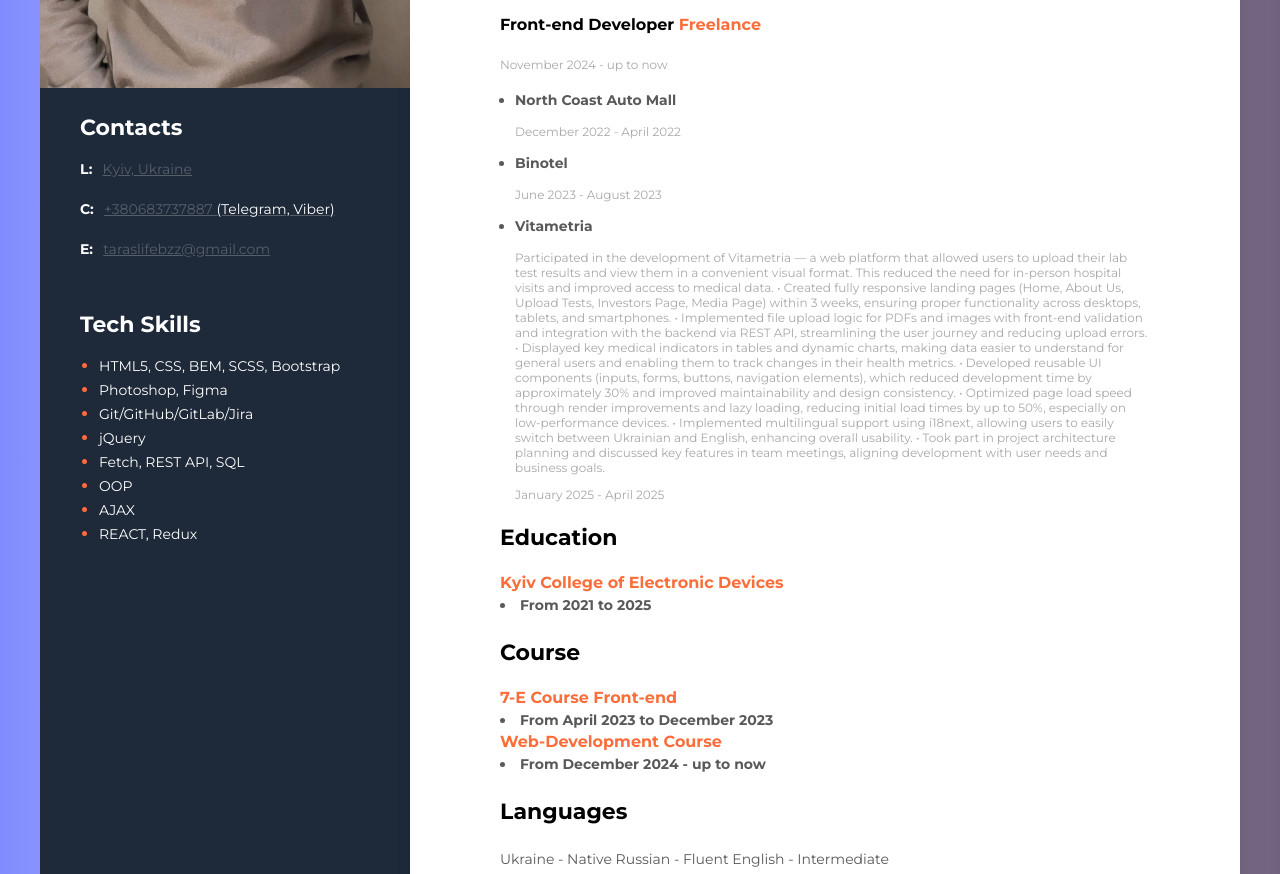
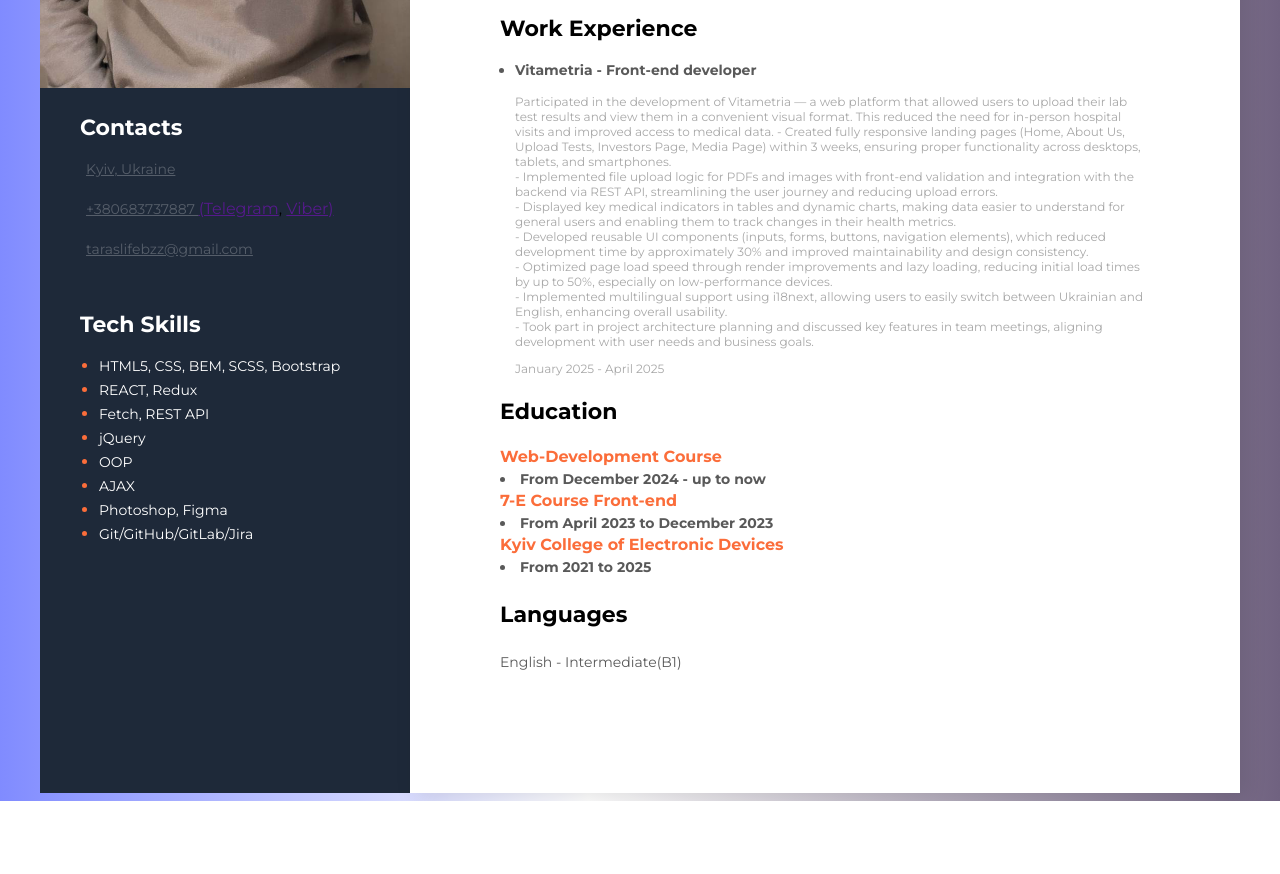
Before and after one commit to Tarik7867/me, a plain HTML site: page index.html in a window 1280 px wide. Shown: the part 560-1434 px from the top of the page. After the commit the page ends 1361 px from the top, so only its background shows below. Drawn offline with Linux system fonts and the light colour scheme.

Commit message:
Update index.html

```diff
--- a/index.html
+++ b/index.html
@@ -24,7 +24,7 @@
                 <div class="about ">
                     <h1 class="about-name">Taras Omelianchenko</h1>
                     <h2 class="about-position">Front-end Developer</h2>
-                    <p class="about-description">A 4rd-year college student, major 121 - software engineering, became interested in IT at the age of 15 and began studying front-end at the age of 16.</p></div>
+                    <p class="about-description">Front-end Developer with hands-on experience in building responsive web interfaces, including healthcare platforms. Skilled in React, HTML, CSS, JavaScript, and UI/UX tools. Actively seeking an opportunity to grow within a team and contribute to real-world projects.</p></div>
 
                    <!--Projects-->
                     <div class="project">
@@ -33,7 +33,7 @@
                             <li class="line">
 
                                 <span class="projectm5">
-                                <a target="_blank" href="https://tarik7867.github.io/work7/
+                                <a target="_blank" href="https://tarik7867.github.io/TourAgent/
                                 " class="project-mark">
                                 https://tarik7867.github.io/TourAgent/</a>
                              ..................<span class="valera">[</span>HTML5, CSS3, JS, AJAX, PHP <span class="valera">]</span></li>
@@ -55,23 +55,18 @@
                         <h3 class="title">Work Experience</h3>
                         <!--Company1-->
                         <div>
-                            <h4 class="work-position">Front-end Developer <span class="organization"> Freelance</span></h4>
-                            <p class="period">November 2024 - up to now</p>
                             <ul class="work-list">
-                                <li class="lishku">North Coast Auto Mall</li>
-                                <p class="period">December 2022 - April 2022</p>
-                                <li class="lishku">Binotel</li>
-                                <p class="period">June 2023 - August 2023</p>
-                                <li class="lishku">Vitametria</li>
+
+                                <li class="lishku">Vitametria - <span id="bolddd">Front-end developer</span></li>
                                 <p class="period">
                                     Participated in the development of Vitametria — a web platform that allowed users to upload their lab test results and view them in a convenient visual format. This reduced the need for in-person hospital visits and improved access to medical data.
-• Created fully responsive landing pages (Home, About Us, Upload Tests, Investors Page, Media Page) within 3 weeks, ensuring proper functionality across desktops, tablets, and smartphones.
-• Implemented file upload logic for PDFs and images with front-end validation and integration with the backend via REST API, streamlining the user journey and reducing upload errors.
-• Displayed key medical indicators in tables and dynamic charts, making data easier to understand for general users and enabling them to track changes in their health metrics.
-• Developed reusable UI components (inputs, forms, buttons, navigation elements), which reduced development time by approximately 30% and improved maintainability and design consistency.
-• Optimized page load speed through render improvements and lazy loading, reducing initial load times by up to 50%, especially on low-performance devices.
-• Implemented multilingual support using i18next, allowing users to easily switch between Ukrainian and English, enhancing overall usability.
-• Took part in project architecture planning and discussed key features in team meetings, aligning development with user needs and business goals.
+- Created fully responsive landing pages (Home, About Us, Upload Tests, Investors Page, Media Page) within 3 weeks, ensuring proper functionality across desktops, tablets, and smartphones.<br>
+- Implemented file upload logic for PDFs and images with front-end validation and integration with the backend via REST API, streamlining the user journey and reducing upload errors.<br>
+- Displayed key medical indicators in tables and dynamic charts, making data easier to understand for general users and enabling them to track changes in their health metrics.<br>
+- Developed reusable UI components (inputs, forms, buttons, navigation elements), which reduced development time by approximately 30% and improved maintainability and design consistency.<br>
+- Optimized page load speed through render improvements and lazy loading, reducing initial load times by up to 50%, especially on low-performance devices.<br>
+- Implemented multilingual support using i18next, allowing users to easily switch between Ukrainian and English, enhancing overall usability.<br>
+- Took part in project architecture planning and discussed key features in team meetings, aligning development with user needs and business goals.
                                 </p>
                                 <p class="period">January 2025 - April 2025</p>
 
@@ -84,19 +79,22 @@
                                 <!--EDUCATION>-->
                                 <div class="Education">
                                     <h3 class="Education1">Education</h3>
+
+                                    <strong class="string">Web-Development Course</strong>
+                                    <li class="lishku">From December 2024 - up to now</li>
+
+                                    <strong class="string">7-E Course Front-end</strong>
+                                    <li class="lishku">From April 2023 to December 2023</li>
+
+
                                     <strong class="string">Kyiv College of Electronic Devices</strong>
                                     <li class="lishku">From 2021 to 2025</li>
 
 
-                                    <h3 class="Education1">Course</h3>
-                                    <strong class="string">7-E Course Front-end</strong>
-                                    <li class="lishku">From April 2023 to December 2023</li>
 
-                                    <strong class="string">Web-Development Course</strong>
-                                    <li class="lishku">From December 2024 - up to now</li>
 
                                     <h3 class="Education1">Languages</h3>
-                                    <p class="about-description">Ukraine - Native  Russian - Fluent  English -  Intermediate</p>
+                                    <p class="about-description">English -  Intermediate(B1)</p>
 
 
 
@@ -122,9 +120,9 @@
               <div class="contact1">
                   <h3 class="sidebar-title">Contacts</h3>
                   <div>
-                    <p><span class="contact-type">L:</span> <a href="tel:+380683737887" class="contact-link">Kyiv, Ukraine</a>  </p>
-                      <p><span class="contact-type">C:</span> <a href="tel:+380683737887" class="contact-link">+380683737887 <span class="text-top">(Telegram, Viber)</span></a>  </p>
-                      <p><span class="contact-type">E:</span> <a href="mailto:taraslifebzz@gmail.com" class="contact-link"> taraslifebzz@gmail.com</a></p>
+                    <p><span class="contact-type"></span> <a href="tel:+380683737887" class="contact-link">Kyiv, Ukraine</a>  </p>
+                      <p><span class="contact-type"></span> <a href="tel:+380683737887" class="contact-link">+380683737887 <span class="text-top"> <a id="tglink" href="">(Telegram</a>, <a id="tglink" href="">Viber)</a></span></a>  </p>
+                      <p><span class="contact-type"></span> <a href="mailto:taraslifebzz@gmail.com" class="contact-link"> taraslifebzz@gmail.com</a></p>
                   </div>
               </div>
 
@@ -133,13 +131,14 @@
                     <h3 class="sidebar-title">Tech Skills</h3>
                     <ul class="text">
                         <li class="text-top1"><span class="text-top">HTML5, CSS, BEM, SCSS, Bootstrap</span></li>
+                        <li class="text-top1"><span class="text-top">REACT, Redux</span></li>
+                        <li class="text-top1"><span class="text-top">Fetch, REST API</span></li>
+                        <li class="text-top1"><span class="text-top">jQuery</span></li>
+                        <li class="text-top1"><span class="text-top">OOP</span></li>
+                        <li class="text-top1"><span class="text-top">AJAX</span></li>
                         <li class="text-top1"><span class="text-top">Photoshop, Figma</span></li>
                         <li class="text-top1"><span class="text-top">Git/GitHub/GitLab/Jira</span></li>
-                        <li class="text-top1"><span class="text-top">jQuery</span></li>
-                        <li class="text-top1"><span class="text-top">Fetch, REST API, SQL</span></li>
-                        <li class="text-top1"><span class="text-top">OOP</span></li>
-                        <li class="text-top1"><span class="text-top">AJAX</span></li>
-                        <li class="text-top1"><span class="text-top">REACT, Redux</span></li>
+
 
 
 
```
